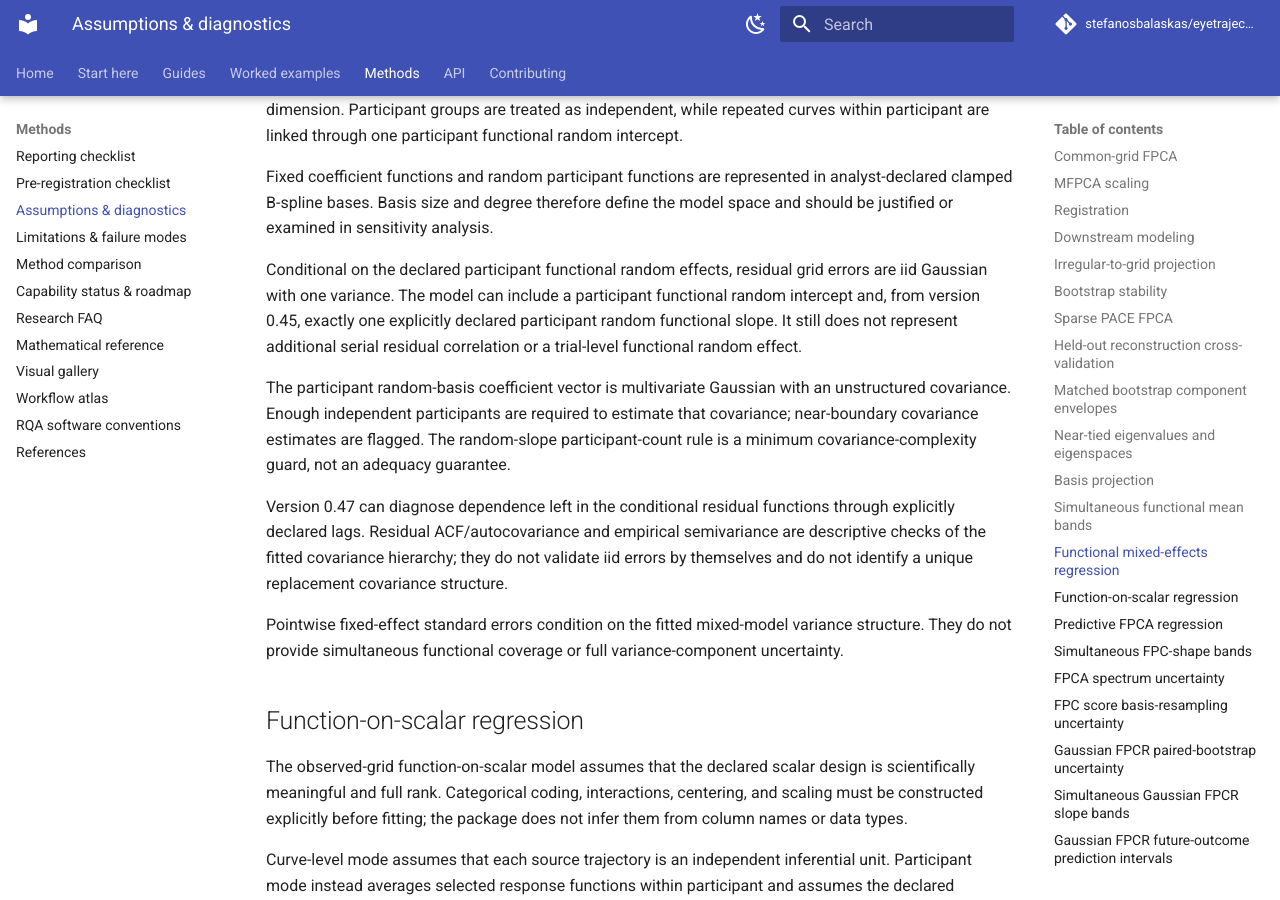
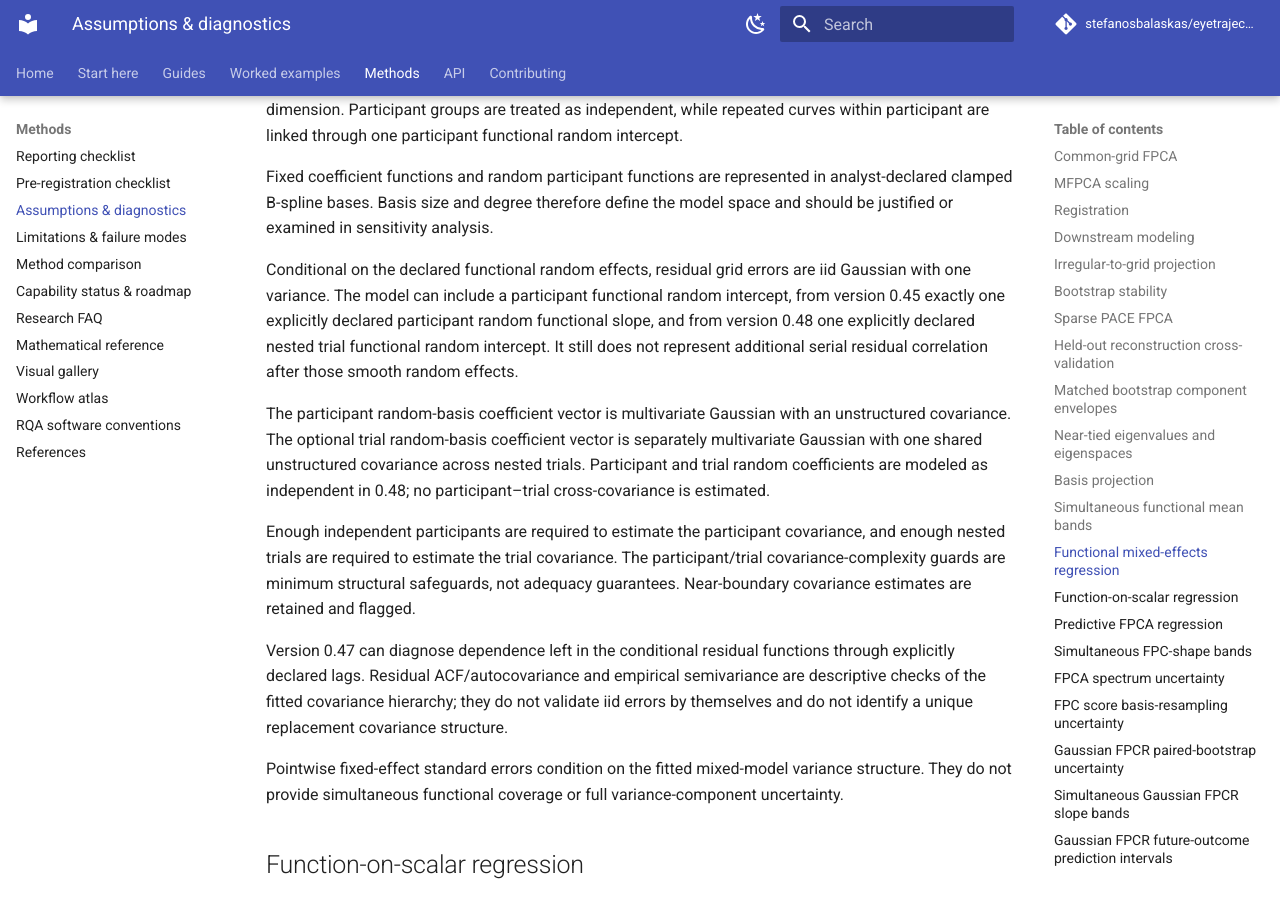
Before and after one commit to stefanosbalaskas/eyetrajectoriespy, an MkDocs documentation site: the page built from docs/methods/assumptions.md, in a window 1280 px wide and 900 px high, scrolled down 2814 px. Built offline with MkDocs 1.6.1 and Material for MkDocs 9.7.7, drawn with Linux system fonts in a browser that asks for light colours; comment, search, counter and statistics services are not loaded.

Commit message:
Update mixed-effects assumptions for trial covariance

```diff
--- a/docs/methods/assumptions.md
+++ b/docs/methods/assumptions.md
@@ -81,18 +81,24 @@ in analyst-declared clamped B-spline bases. Basis size and degree therefore
 define the model space and should be justified or examined in sensitivity
 analysis.
 
-Conditional on the declared participant functional random effects, residual
-grid errors are iid Gaussian with one variance. The model can include a
-participant functional random intercept and, from version 0.45, exactly one
-explicitly declared participant random functional slope. It still does not
-represent additional serial residual correlation or a trial-level functional
-random effect.
+Conditional on the declared functional random effects, residual grid errors
+are iid Gaussian with one variance. The model can include a participant
+functional random intercept, from version 0.45 exactly one explicitly declared
+participant random functional slope, and from version 0.48 one explicitly
+declared nested trial functional random intercept. It still does not represent
+additional serial residual correlation after those smooth random effects.
 
 The participant random-basis coefficient vector is multivariate Gaussian with
-an unstructured covariance. Enough independent participants are required to
-estimate that covariance; near-boundary covariance estimates are flagged. The
-random-slope participant-count rule is a minimum covariance-complexity guard,
-not an adequacy guarantee.
+an unstructured covariance. The optional trial random-basis coefficient vector
+is separately multivariate Gaussian with one shared unstructured covariance
+across nested trials. Participant and trial random coefficients are modeled as
+independent in 0.48; no participant–trial cross-covariance is estimated.
+
+Enough independent participants are required to estimate the participant
+covariance, and enough nested trials are required to estimate the trial
+covariance. The participant/trial covariance-complexity guards are minimum
+structural safeguards, not adequacy guarantees. Near-boundary covariance
+estimates are retained and flagged.
 
 Version 0.47 can diagnose dependence left in the conditional residual
 functions through explicitly declared lags. Residual ACF/autocovariance and
```
